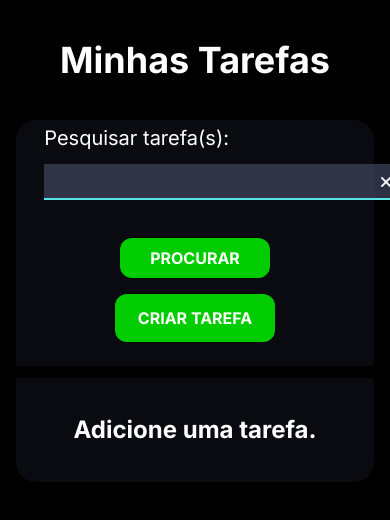
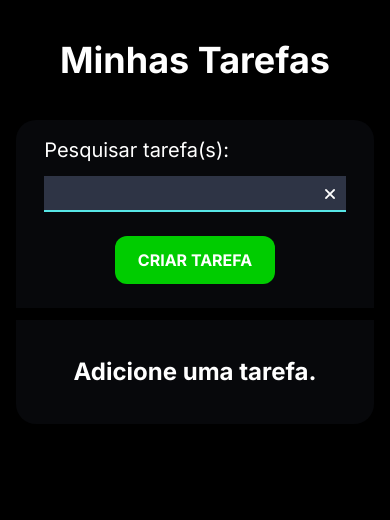
Before and after one commit to Dales10/lista-de-tarefas, a Next.js app: page / in a window 390 px wide. Shown: the top 520 px of the page. Built offline with nearby package versions, Linux system fonts and the light colour scheme.

Commit message:
Fixes the of responsive

```diff
--- a/src/components/SearchAndAddTasks/index.tsx
+++ b/src/components/SearchAndAddTasks/index.tsx
@@ -12,10 +12,10 @@ type Props = {
 const AddTask = ({ searchData, setSearchData, search, msgErrsearch, setPopupAdd }: Props) => {
     return (
         <div
-            className="max-w-[1000px] w-11/12 min-w-[300px] bg-background pt-1 py-6 sm:py-5 rounded-tr-default rounded-tl-default"
+            className="max-w-[1000px] w-11/12 min-w-[300px] bg-background pt-1 py-6 rounded-tr-default rounded-tl-default"
         >
-            <div className='sm:flex sm:justify-between'>
-                <div className="w-full flex flex-col ml-7 gap-1 relative">
+            <div className='flex justify-between mt-3'>
+                <div className="w-full flex flex-col mx-7 sm:mr-0 gap-1 relative">
                     <label
                         htmlFor="search"
                         className="text-xl"
@@ -24,11 +24,12 @@ const AddTask = ({ searchData, setSearchData, search, msgErrsearch, setPopupAdd
                     </label>
 
                     <div className='w-full relative pt-2'>
-                        <textarea
+                        <input
                             id="search"
                             maxLength={100}
                             value={searchData}
                             onChange={e => setSearchData(e.target.value)}
+                            onKeyUp={e => { if (e.key === 'Enter') search(searchData) }}
                             autoComplete='off'
                             className="w-full h-9 pt-1 pl-2 pr-8 bg-input border-b-2 border-[#57E6E6] outline-none"
                         />
@@ -52,18 +53,18 @@ const AddTask = ({ searchData, setSearchData, search, msgErrsearch, setPopupAdd
                     </div>
                 </div>
 
-                <div className='w-full flex justify-center sm:w-[150px] sm:block mt-8 sm:mt-9 sm:mx-10'>
+                <div className='hidden sm:block w-[150px] mt-10 mx-4 sm:mx-8 md:mx-10'>
                     <button
                         type="button"
                         onClick={() => search(searchData)}
-                        className="min-w-[150px] h-10 bg-green rounded-xl font-bold uppercase hover:bg-opacity-80 transition duration-300 active:scale-90"
+                        className="min-w-[100px] sm:min-w-[150px] h-8 sm:h-10 bg-green rounded-xl text-sm font-bold p-1 uppercase hover:bg-opacity-80 transition duration-300 active:scale-90"
                     >
                         Procurar
                     </button>
                 </div>
             </div>
 
-            <div className='flex justify-center mt-4'>
+            <div className='flex justify-center mt-6'>
                 <button
                     type="button"
                     onClick={() => setPopupAdd(true)}
--- a/src/styles/globals.css
+++ b/src/styles/globals.css
@@ -5,9 +5,9 @@
 @tailwind utilities;
 
 body {
-    background-color: #000000;
-    font-family: 'Inter', sans-serif;
-    color: #FFFFFF;
+  background-color: #000;
+  font-family: 'Inter', sans-serif;
+  color: #FFFFFF;
 }
 
 ::-webkit-scrollbar {
--- a/tailwind.config.js
+++ b/tailwind.config.js
@@ -11,7 +11,7 @@ module.exports = {
   theme: {
     extend: {
       colors: {
-        background: '#0a0b10',
+        background: '#07080B',
         green: '#00CC00',
         red: '#FF0000',
         border: '#D5D5D5',
```
